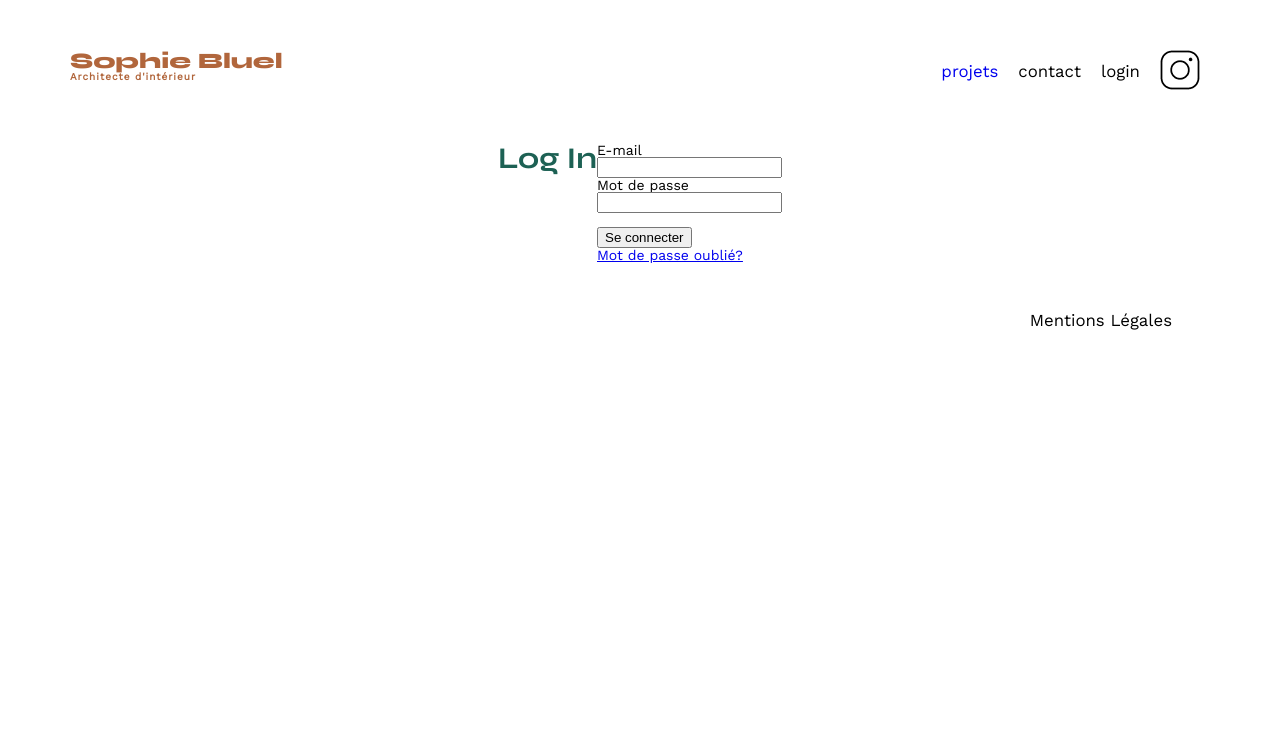
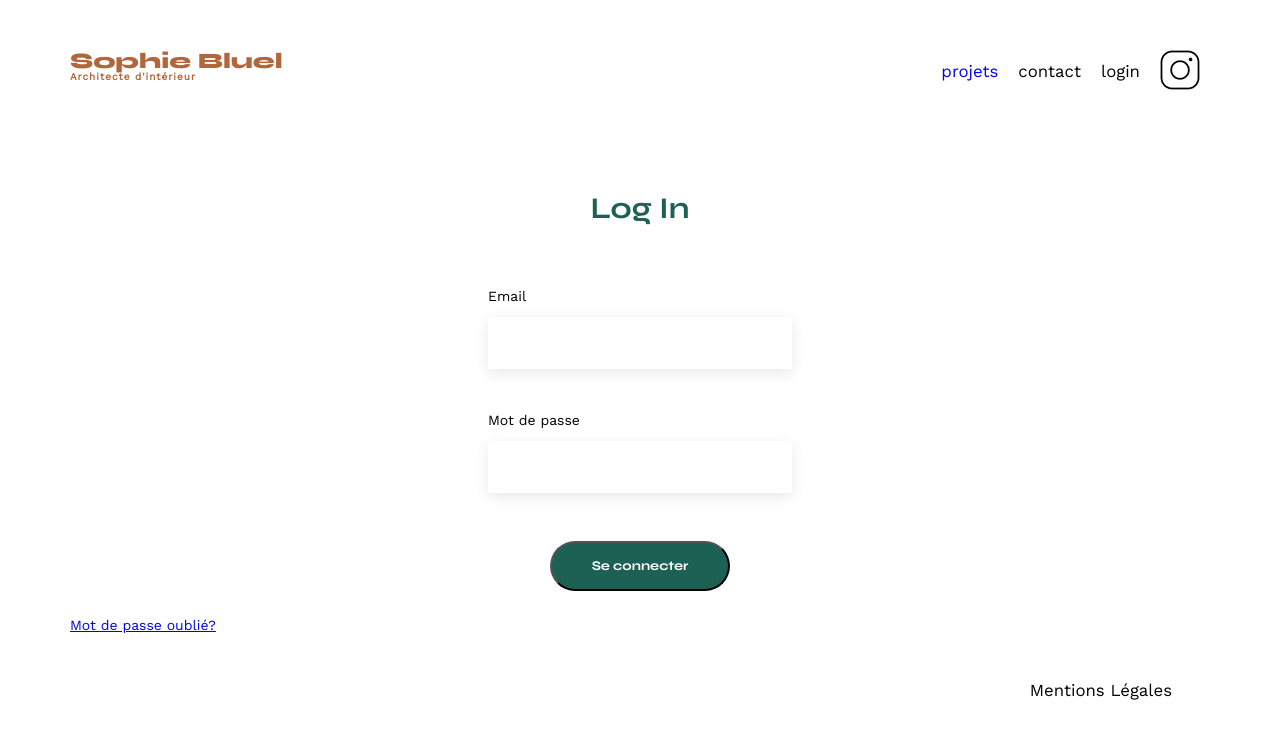
Before and after one commit to Boheno/Projet_3, a plain HTML site: page Portfolio-architecte-sophie-bluel/FrontEnd/login.html in a window 1280 px wide. Drawn offline with nearby package versions, Linux system fonts and the light colour scheme.

Commit message:
build (boutons): coloration des boutons si actifs + fix code d'appel des catégories

```diff
--- a/Portfolio-architecte-sophie-bluel/FrontEnd/assets/style.css
+++ b/Portfolio-architecte-sophie-bluel/FrontEnd/assets/style.css
@@ -61,11 +61,6 @@ header {
 section {
 	margin: 50px 0
 }
-#login-section{
-	display: flex;
-	justify-content: center;
-	/* flex-direction: column; */
-}
 
 h1{
 	display: flex;
@@ -110,6 +105,56 @@ li:hover {
 .navBtn:hover{
 	color: #B1663C;
 }
+
+#login-section{
+	display: flex;
+	flex-direction: column;
+	width:100%;
+}
+
+#login-section form {
+	margin-top:30px;
+	display: flex;
+	flex-direction: column;
+	align-items: center;
+}
+
+#login-section label {
+	margin: 2em 0 1em 0;
+}
+
+.input-form {
+	display: flex;
+	flex-direction: column;
+	margin: 0.5rem;
+}
+
+
+.title {
+	margin-top:50px;
+	text-align: center;
+}
+
+.btn-connection{
+	font-family: 'Syne';
+	font-weight: 700;
+	color: white;
+	background-color: #1D6154;
+	margin : 2em auto ;
+	width: 180px;
+	height: 50px;
+	text-align: center;
+	border-radius: 60px ;
+}
+.input-field{
+	height: 50px;
+	width: 300px;
+	font-size: 1.2em;
+	border: none;
+	box-shadow: 0px 4px 14px rgba(0, 0, 0, 0.09);
+	text-align: center;
+}
+
 #introduction {
 	display: flex;
 	align-items: center;
@@ -169,9 +214,13 @@ li:hover {
 	color:white;
 	cursor: pointer;
 }
+.btnStyle.active{
+	background-color: #1D6154;
+	color:white;
+}
 #contact {
 	width: 50%;
-margin: auto;
+	margin: auto;
 }
 #contact > * {
 	text-align: center;
--- a/Portfolio-architecte-sophie-bluel/FrontEnd/login.html
+++ b/Portfolio-architecte-sophie-bluel/FrontEnd/login.html
@@ -29,15 +29,16 @@
             </div>
             <div>
                 <form>
-                    <p>E-mail</p>
-                    <input class="input-field" type="email">
-                </form>
-                <form>
-                    <p>Mot de passe</p>
-                    <input class="input-field" type="text">
-                </form>
+                    <div class="input-form">
+                        <label for="email">Email</label>
+                        <input class="input-field" type="email">
+                    </div>
+                    <div class="input-form">
+                        <label for="text">Mot de passe</label>
+                        <input class="input-field" type="text">
+                    </div>
                 </br>
-                <form>
+
                     <button class="btn-connection">Se connecter</button>
                 </form>
                 <p><a href="#">Mot de passe oublié?</a></p>
```
Also changed, not shown: Portfolio-architecte-sophie-bluel/FrontEnd/projets.js (+27 -41 lines).
